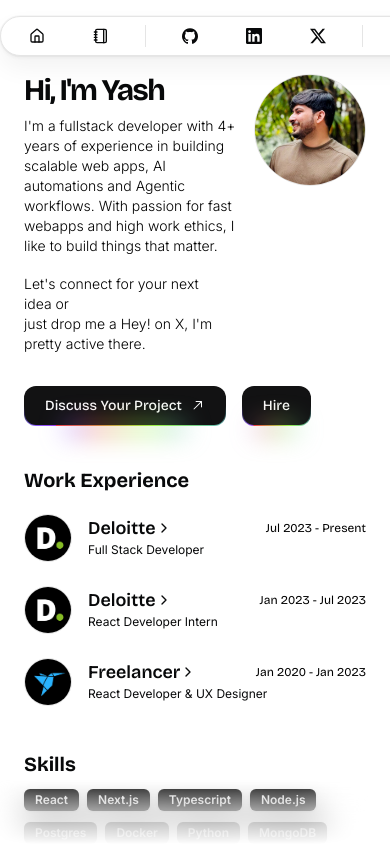
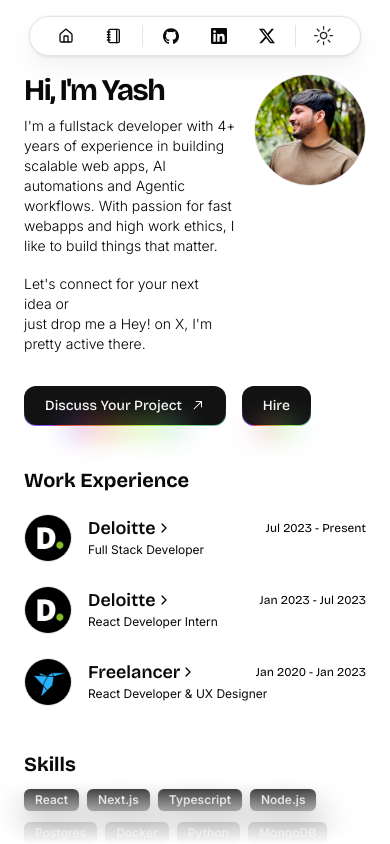
Before and after one commit to altairyash/portfolio-v3, a Next.js app: page / in a window 390 px wide. Shown: the top 844 px of the page. Built offline with nearby package versions, Linux system fonts and the light colour scheme.

Commit message:
first commit

```diff
--- a/next.config.ts
+++ /dev/null
@@ -1,5 +0,0 @@
-module.exports = {
-    typescript: {
-      ignoreBuildErrors: true,
-    },
-  }
--- a/src/components/navbar.tsx
+++ b/src/components/navbar.tsx
@@ -13,9 +13,9 @@
 
 export default function Navbar() {
   return (
-    <div className="pointer-events-none fixed inset-x-0 top-0 z-30 mx-auto mt-4 flex origin-bottom h-full max-h-10">
+    <div className="pointer-events-none max-w-full fixed inset-x-0 top-0 z-30 mx-auto mt-4 flex origin-bottom h-full max-h-10">
       <div className="fixed bottom-0 inset-x-0 h-16 w-full bg-background to-transparent backdrop-blur-lg [-webkit-mask-image:linear-gradient(to_top,black,transparent)] dark:bg-background"></div>
-      <Dock className="z-50 gap-6 pointer-events-auto relative mx-auto flex min-h-full h-full items-center px-4 bg-background [box-shadow:0_0_0_1px_rgba(0,0,0,.03),0_2px_4px_rgba(0,0,0,.05),0_12px_24px_rgba(0,0,0,.05)] transform-gpu dark:[border:1px_solid_rgba(255,255,255,.1)] dark:[box-shadow:0_-20px_80px_-20px_#ffffff1f_inset] ">
+      <Dock className="z-50 gap-2 md:gap-6 pointer-events-auto relative mx-auto flex min-h-full h-full items-center px-4 bg-background [box-shadow:0_0_0_1px_rgba(0,0,0,.03),0_2px_4px_rgba(0,0,0,.05),0_12px_24px_rgba(0,0,0,.05)] transform-gpu dark:[border:1px_solid_rgba(255,255,255,.1)] dark:[box-shadow:0_-20px_80px_-20px_#ffffff1f_inset] ">
         {DATA.navbar.map((item) => (
           <DockIcon key={item.href}>
             <Tooltip>
```
